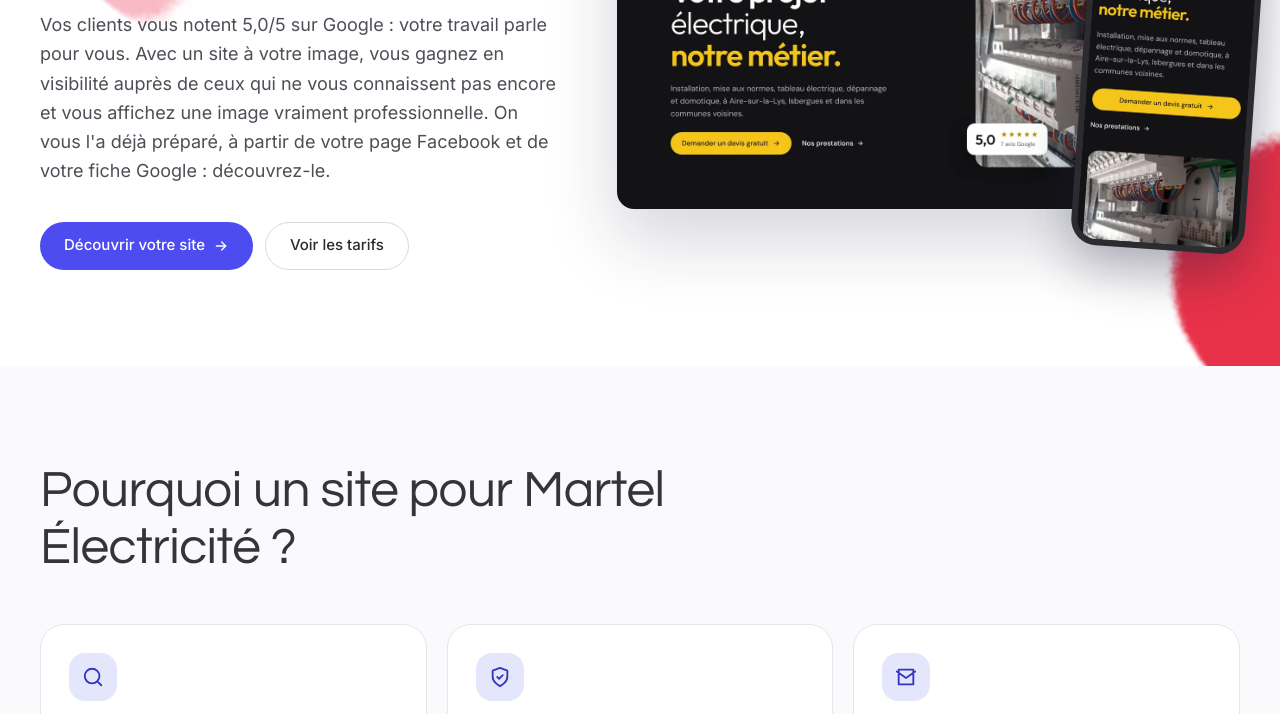
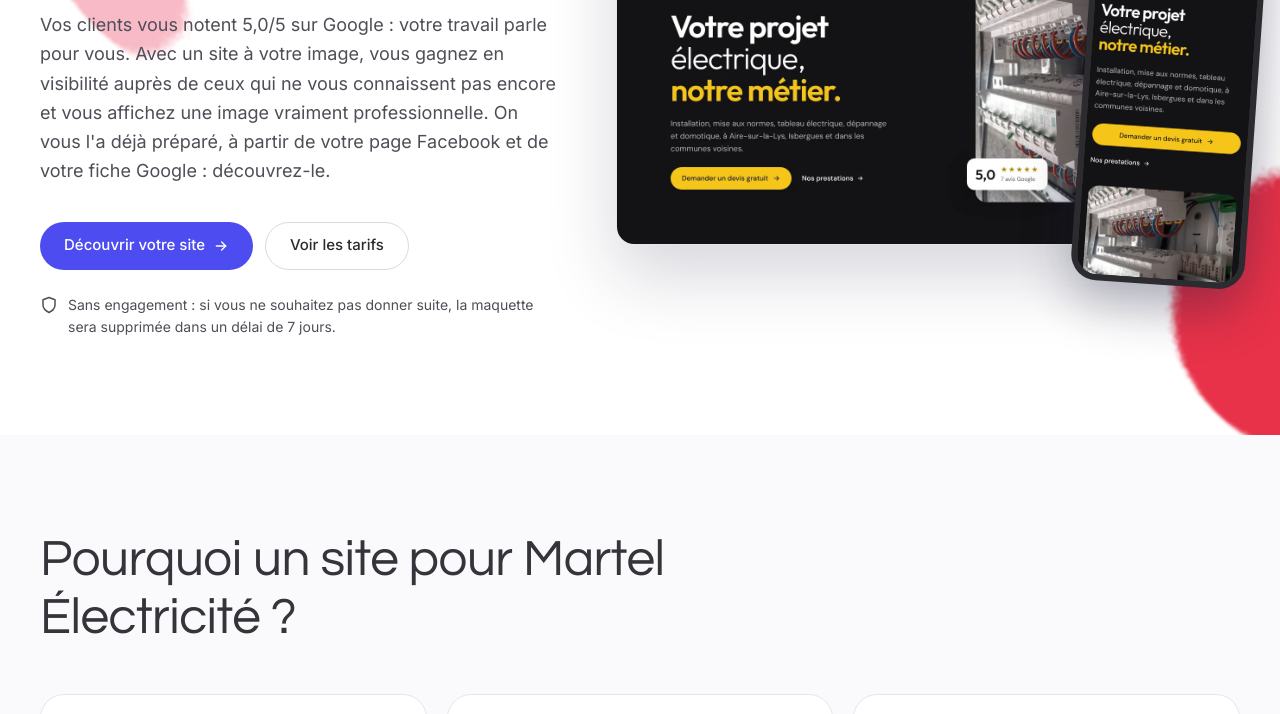
Before and after one commit to lucasdsm9/dolsta, an Astro site: page /proposition/martel-elec in a window 1280 px wide. Shown: the part 364-1078 px from the top of the page. Built offline with nearby package versions, Linux system fonts and the light colour scheme; Astro itself is replaced by a stand-in of ours.

Commit message:
Proposition : suppression de la maquette sous 7 jours

```diff
--- a/src/pages/proposition/[slug].astro
+++ b/src/pages/proposition/[slug].astro
@@ -34,7 +34,7 @@ const why = [
 const steps = [
   {
     title: 'On a préparé votre maquette',
-    text: 'À partir de vos informations publiques (page Facebook, fiche Google) : prestations, photos, avis. Vous ne nous devez rien pour cette maquette.',
+    text: 'À partir de vos informations publiques (page Facebook, fiche Google) : prestations, photos, avis. Vous ne nous devez rien pour cette maquette, et si vous ne souhaitez pas donner suite, elle sera supprimée dans un délai de 7 jours.',
   },
   {
     title: 'Vous nous dites ce qui vous plaît',
@@ -91,10 +91,14 @@ const check = 'M20 6 9 17l-5-5';
             </a>
             <a href="#tarifs" data-open-tab="tarifs" class="inline-flex min-h-12 items-center rounded-full border border-[#D9D9E0] bg-white px-6 text-[15px] font-medium text-ink no-underline transition hover:bg-[#F4F4F7]">Voir les tarifs</a>
           </div>
+          <p class="mt-6 flex max-w-[520px] gap-2.5 text-sm leading-relaxed text-muted">
+            <svg class="mt-0.5 shrink-0" width="18" height="18" viewBox="0 0 24 24" fill="none" stroke="currentColor" stroke-width="2" stroke-linecap="round" stroke-linejoin="round" aria-hidden="true"><path d="M12 22s8-4 8-10V5l-8-3-8 3v7c0 6 8 10 8 10z"></path></svg>
+            <span>Sans engagement : si vous ne souhaitez pas donner suite, la maquette sera supprimée dans un délai de 7 jours.</span>
+          </p>
         </div>
 
         <!-- Aperçu cliquable : navigateur + téléphone -->
-        <a href={p.siteUrl} class="group relative block pb-10 no-underline" aria-label={`Ouvrir l'aperçu du site de ${p.business}`}>
+        <a href={p.siteUrl} class="group relative block pb-6 no-underline sm:pb-10" aria-label={`Ouvrir l'aperçu du site de ${p.business}`}>
           <div class="overflow-hidden rounded-[18px] border border-line bg-white shadow-[0_30px_70px_rgba(30,30,60,0.18)] transition-transform duration-500 group-hover:-translate-y-1">
             <div class="flex items-center gap-3 border-b border-line bg-[#F4F4F7] px-4 py-3">
               <span class="flex gap-1.5" aria-hidden="true"><span class="h-2.5 w-2.5 rounded-full bg-[#FF5F57]"></span><span class="h-2.5 w-2.5 rounded-full bg-[#FEBC2E]"></span><span class="h-2.5 w-2.5 rounded-full bg-[#28C840]"></span></span>
```
